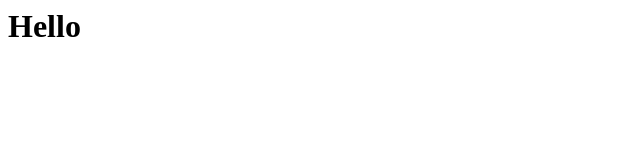
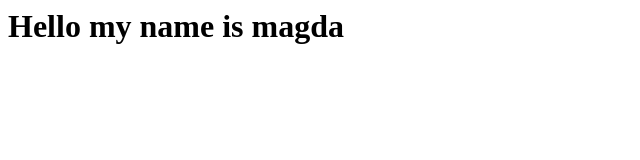
Before and after one commit to mg-fab23/skills-code-with-codespaces-Magda, a plain HTML site: page index.html in a window 1280 px wide. Shown: the whole page, without its empty margins (0-640 px from the left). Drawn offline with Linux system fonts and the light colour scheme.

Commit message:
Adding hello from the codespace!

```diff
--- a/index.html
+++ b/index.html
@@ -1,3 +1,3 @@
 <html>
-  <h1>Hello</h1>
+  <h1>Hello my name is magda</h1>
 </html>
```
